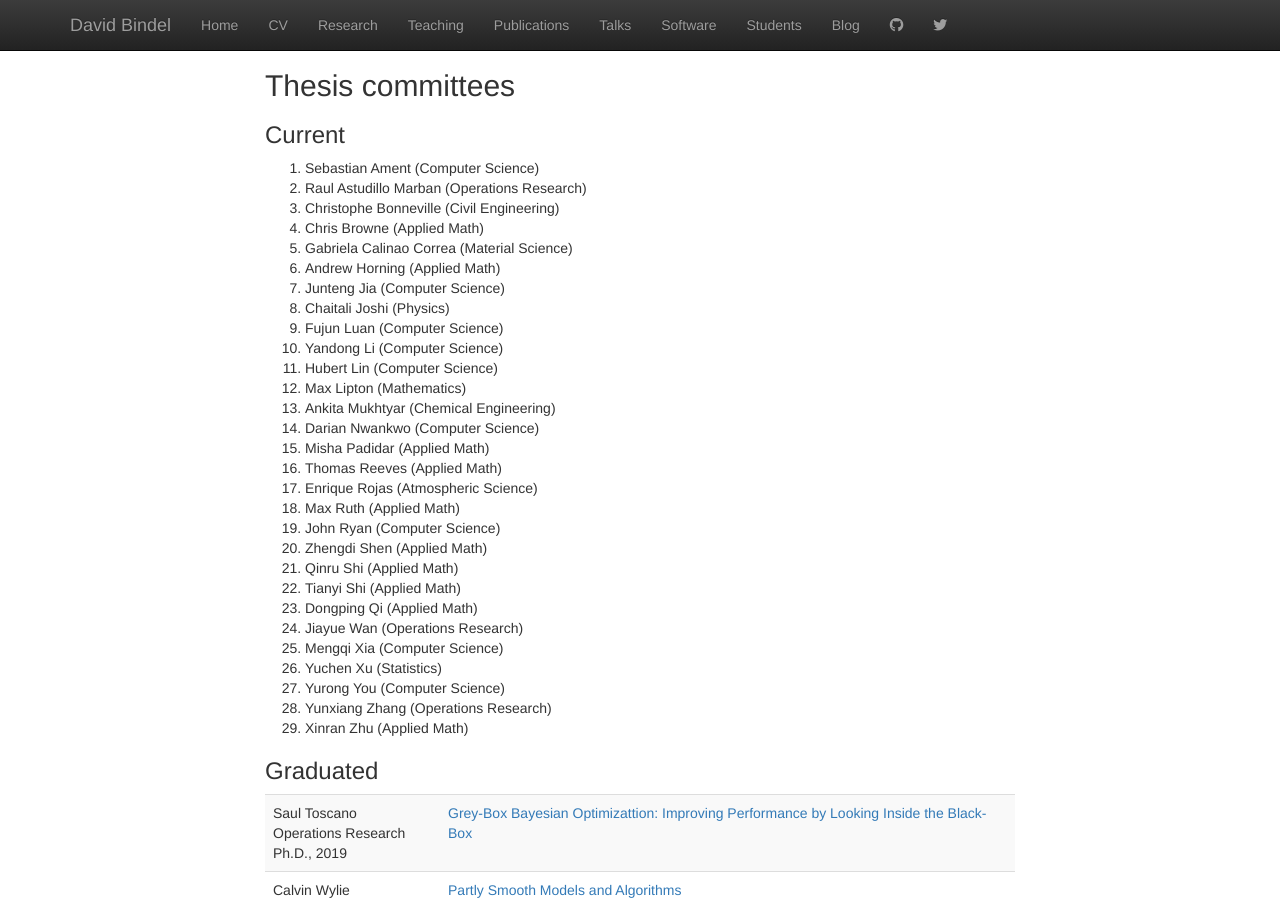
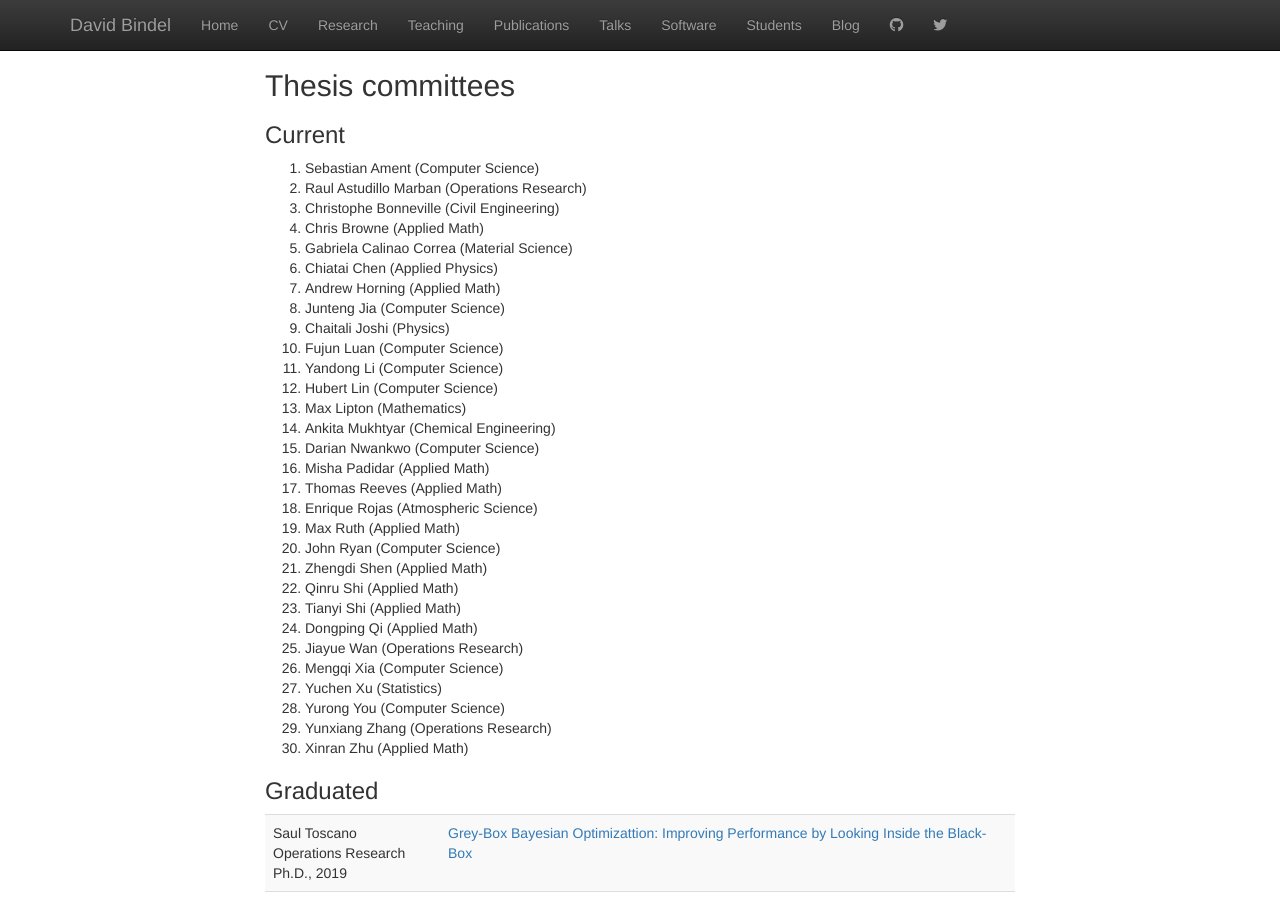
Before and after one commit to dbindel/cornell_web, a Jekyll site: the page built from students.html, in a window 1280 px wide and 900 px high, scrolled down 4606 px. Built offline with Jekyll 4.4.1, drawn with Linux system fonts in a browser that asks for light colours; nearby versions of some CDN libraries.

Commit message:
Add Chiatai to committee list.

```diff
--- a/_data/students.yml
+++ b/_data/students.yml
@@ -636,6 +636,11 @@ committees:
     field: Material Science
   -
     degree: phd
+    last: Chen
+    first: Chiatai
+    field: Applied Physics
+  -
+    degree: phd
     last: Horning
     first: Andrew
     field: Applied Math
```
